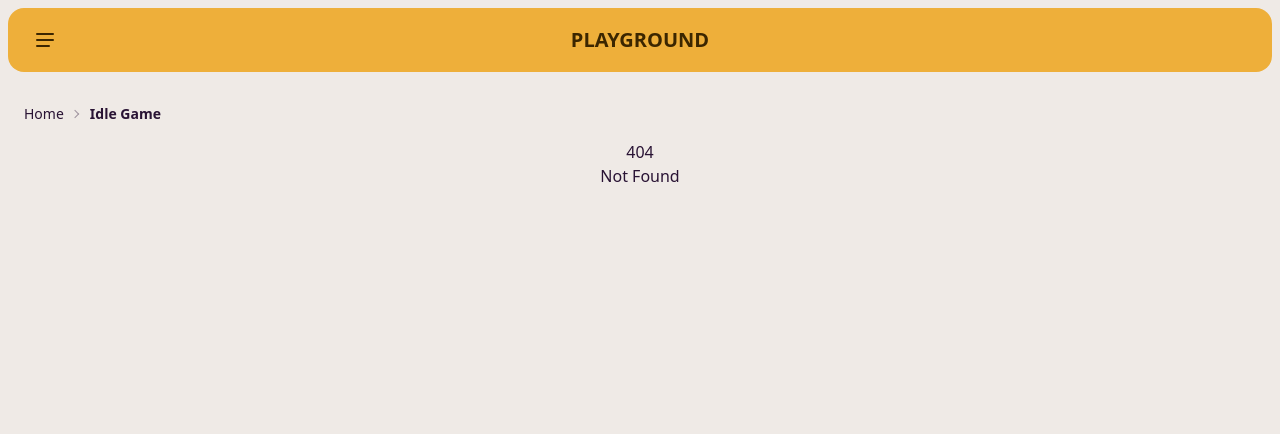
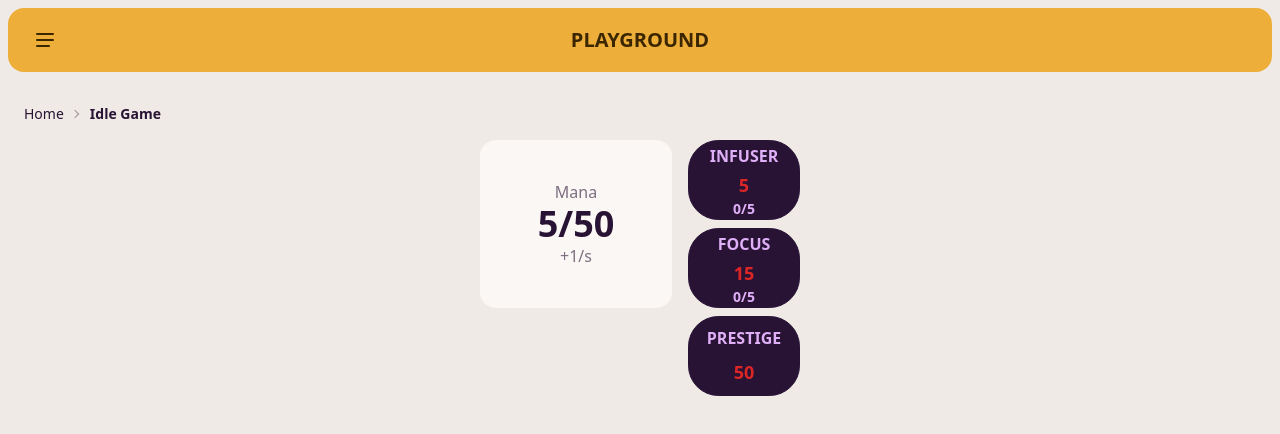
Before and after one commit to cakegod/svelte-kit-playground, a SvelteKit app: page /idle-game in a window 1280 px wide. Before the commit this address had no page. Shown: the top 434 px of the page. Built offline with nearby package versions, Linux system fonts and the light colour scheme.

Commit message:
feat: add idle

```diff
--- /dev/null
+++ b/src/routes/idle-game/+page.svelte
@@ -0,0 +1,148 @@
+<script lang="ts" context="module">
+	interface Upgrade {
+		name: string;
+		amount: number;
+		cap: number;
+		price: number;
+		type: string;
+		tooltip: string;
+	}
+
+	interface GeneratorUpgrade extends Upgrade {
+		generate: number;
+		type: 'generator';
+	}
+
+	interface ManaCapUpgrade extends Upgrade {
+		capAmount: number;
+		type: 'mana cap';
+	}
+</script>
+
+<script lang="ts">
+	const baseUpgrades: ReadonlyArray<Upgrade | GeneratorUpgrade | ManaCapUpgrade> = Object.freeze([
+		Object.freeze({
+			name: 'infuser',
+			amount: 0,
+			cap: 5,
+			generate: 1,
+			price: 5,
+			type: 'generator',
+			tooltip: 'generate 2 mana per second'
+		}),
+		Object.freeze({
+			name: 'focus',
+			amount: 0,
+			cap: 5,
+			capAmount: 10,
+			price: 15,
+			type: 'mana cap',
+			tooltip: 'increase mana cap by 20'
+		})
+	]);
+	let tickSpeed = 1000;
+	let baseOrbCap = 50;
+	let orbCap = baseOrbCap;
+	$: orbCap =
+		baseOrbCap +
+		upgrades
+			.filter((upgrade): upgrade is ManaCapUpgrade => upgrade.type === 'mana cap')
+			.reduce((acc, curr) => (curr ? (acc += curr.amount * curr.capAmount) : acc), 0);
+	let baseManaPerTick = 1;
+	let manaPerTick = baseManaPerTick;
+	$: manaPerTick =
+		baseManaPerTick +
+		upgrades
+			.filter((upgrade): upgrade is GeneratorUpgrade => upgrade.type === 'generator')
+			.reduce((acc, curr) => (curr ? (acc += curr.amount * curr.generate) : acc), 0) *
+			(prestigeUpgrade.amount * 2);
+
+	let currentMana = 0;
+	let upgrades: (GeneratorUpgrade | ManaCapUpgrade | Upgrade)[] = baseUpgrades.map((upgrade) => ({
+		...upgrade
+	}));
+
+	let prestigeUpgrade = {
+		price: 50,
+		tooltip: 'reset game to gain bonuses',
+		amount: 1
+	};
+
+	function generateManaPerTick() {
+		// if (currentMana + manaPerTick > orbCap) return;
+		if (currentMana < orbCap) currentMana += manaPerTick;
+	}
+
+	function canBuy(price: number) {
+		return price <= currentMana;
+	}
+
+	// function buyGeneratorUpgrade(upgrade: GeneratorUpgrade) {}
+
+	// function buyManaCapUpgrade(upgrade: ManaCapUpgrade) {
+	// 	if (!canBuy(upgrade.price)) return;
+	// 	if (upgrade.amount + 1 > upgrade.cap) return;
+	// 	currentMana -= upgrade.price;
+	// 	upgrade.amount += 1;
+	// 	upgrade.price *= 2;
+	// 	upgrades = upgrades;
+	// }
+
+	// function isGenerator(upgrade: Upgrade): upgrade is GeneratorUpgrade {
+	// 	return (upgrade as GeneratorUpgrade).type === 'generator';
+	// }
+	// function isMagicCap(upgrade: Upgrade): upgrade is ManaCapUpgrade {
+	// 	return (upgrade as ManaCapUpgrade).type === 'magic cap';
+	// }
+
+	function buyUpgrade(upgrade: Upgrade) {
+		// if (isGenerator(upgrade)) return buyGeneratorUpgrade(upgrade);
+		// if (isMagicCap(upgrade)) return buyManaCapUpgrade(upgrade);
+		if (!canBuy(upgrade.price)) return;
+		if (upgrade.amount + 1 > upgrade.cap) return;
+		currentMana -= upgrade.price;
+		upgrade.amount += 1;
+		upgrade.price *= 2;
+		upgrades = upgrades;
+	}
+
+	function acquirePrestige(upgrade: typeof prestigeUpgrade) {
+		if (!canBuy(upgrade.price)) return;
+		currentMana -= prestigeUpgrade.price;
+		prestigeUpgrade.amount += 1;
+		upgrades = baseUpgrades.map((upgrade) => ({ ...upgrade }));
+		manaPerTick = 10;
+	}
+
+	setInterval(generateManaPerTick, tickSpeed);
+</script>
+
+<div class="flex gap-4">
+	<div class="card h-fit w-48 items-center bg-base-100 p-10">
+		<h2 class="stat-title">Mana</h2>
+		<p class="stat-value">{currentMana}/{orbCap}</p>
+		<p class="stat-title">+{manaPerTick}/s</p>
+	</div>
+
+	<div class="flex flex-col gap-2">
+		{#each upgrades as upgrade}
+			<button
+				on:click={() => buyUpgrade(upgrade)}
+				class=" tooltip tooltip-info btn flex h-20 w-28 flex-col justify-evenly"
+				data-tip={upgrade.tooltip}
+			>
+				<p class="text-base">{upgrade.name}</p>
+				<p class="text-lg text-red-600">{upgrade.price}</p>
+				<p class="">{upgrade.amount}/{upgrade.cap}</p>
+			</button>
+		{/each}
+		<button
+			on:click={() => acquirePrestige(prestigeUpgrade)}
+			class=" tooltip tooltip-info btn flex h-20 w-28 flex-col justify-evenly"
+			data-tip="reset game to gain bonus"
+		>
+			<p class="text-base">Prestige</p>
+			<p class="text-lg text-red-600">{prestigeUpgrade.price}</p>
+		</button>
+	</div>
+</div>
```
